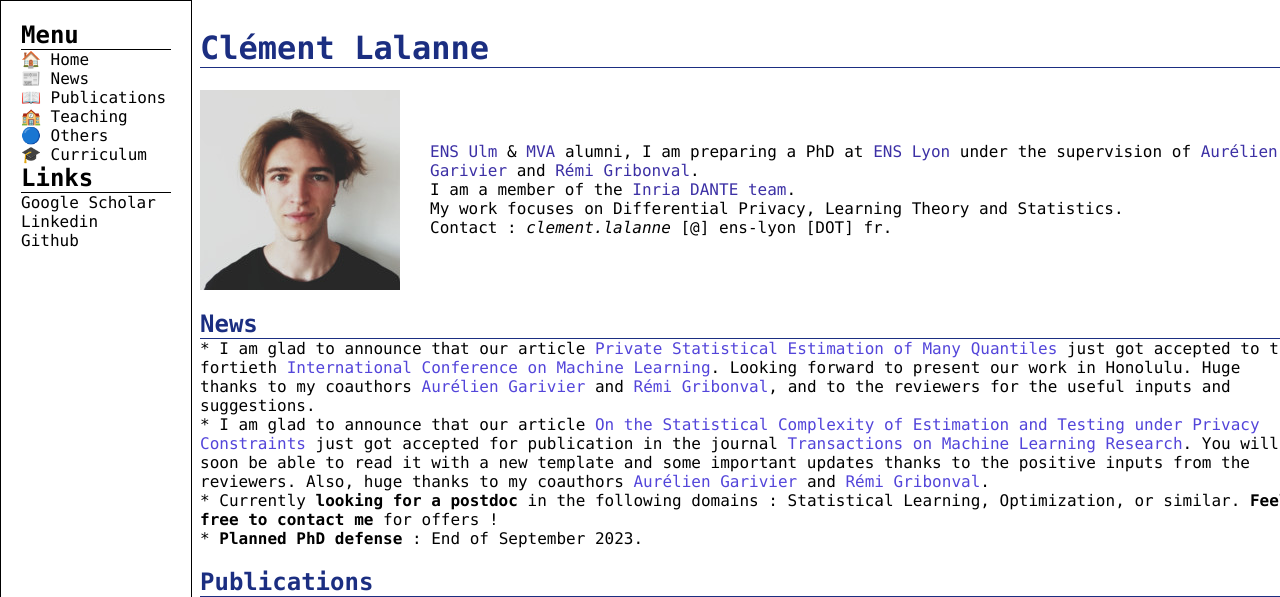
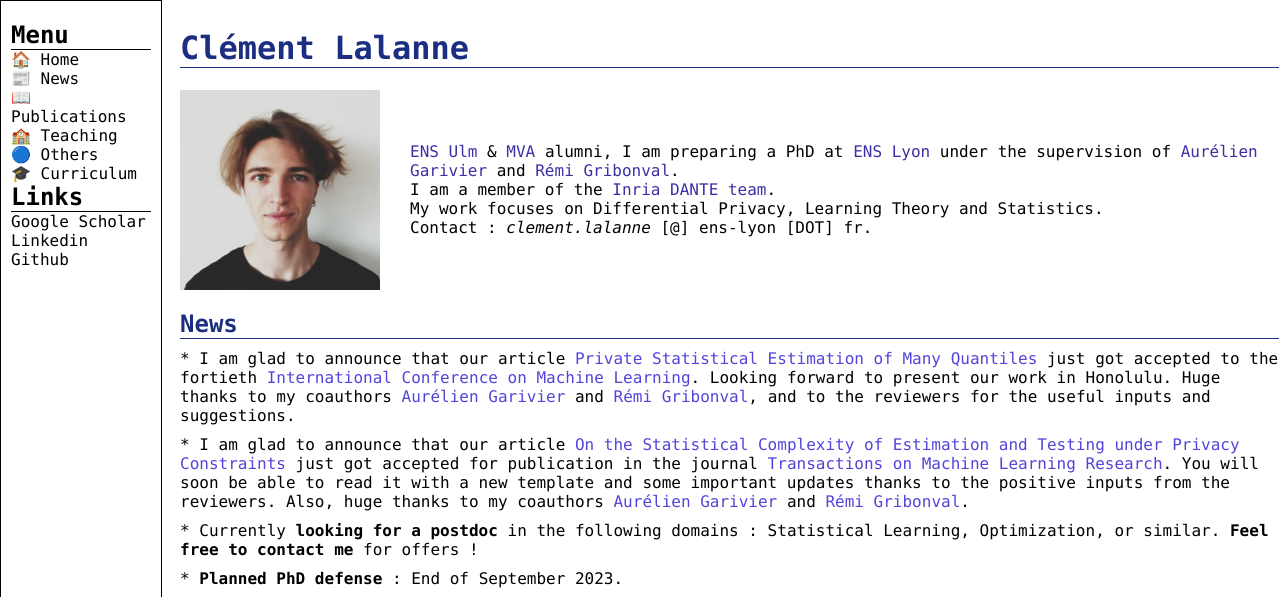
Before and after one commit to clemlal/clemlal.github.io, a Jekyll site: the page index.html, which Jekyll copies as it is, in a window 1280 px wide and 1400 px high. Shown: the top 597 px of the window. Built offline with Jekyll 4.4.1, drawn with Linux system fonts in a browser that asks for light colours; grey boxes are pictures that could not be loaded.

Commit message:
Update index.html

```diff
--- a/index.html
+++ b/index.html
@@ -22,7 +22,7 @@
       font-size: 2em;
     }
     .nav {
-      width: 150px;
+      width: 120px;
       background-color: rgb(255, 255, 255);
       padding: 20px;
       border: 1px solid rgb(0, 0, 0);
@@ -33,7 +33,7 @@
     }
     .nav h3 {
       font-size: 1.5em;
-      margin: 0 0px;
+      margin: 0 -10px;
       border-bottom: 1px solid black;
     }
     .nav ul {
@@ -43,14 +43,14 @@
     }
     .nav li {
       font-size: 1em;
-      margin: 0 0px;
+      margin: 0 -10px;
     }
     .nav a {
       text-decoration: none;
       color: black;
     }
     .main {
-      margin: 0 0px;
+      margin: 0 -20px;
       background-color: rgb(255, 255, 255);
       width: 100%;
     }
@@ -64,7 +64,7 @@
     .section h2 {
       color: rgb(27, 46, 129);
       font-size: 1.5em;
-      margin: 0px 0;
+      margin: 10px 0;
       border-bottom: 1px solid rgb(27, 46, 129);
     }
     .section p {
@@ -77,7 +77,7 @@
       padding: 0;
     }
     .section li {
-      margin: 0px 0;
+      margin: 10px 0;
     }
     .section a {
       color: rgb(83, 69, 218);
```
